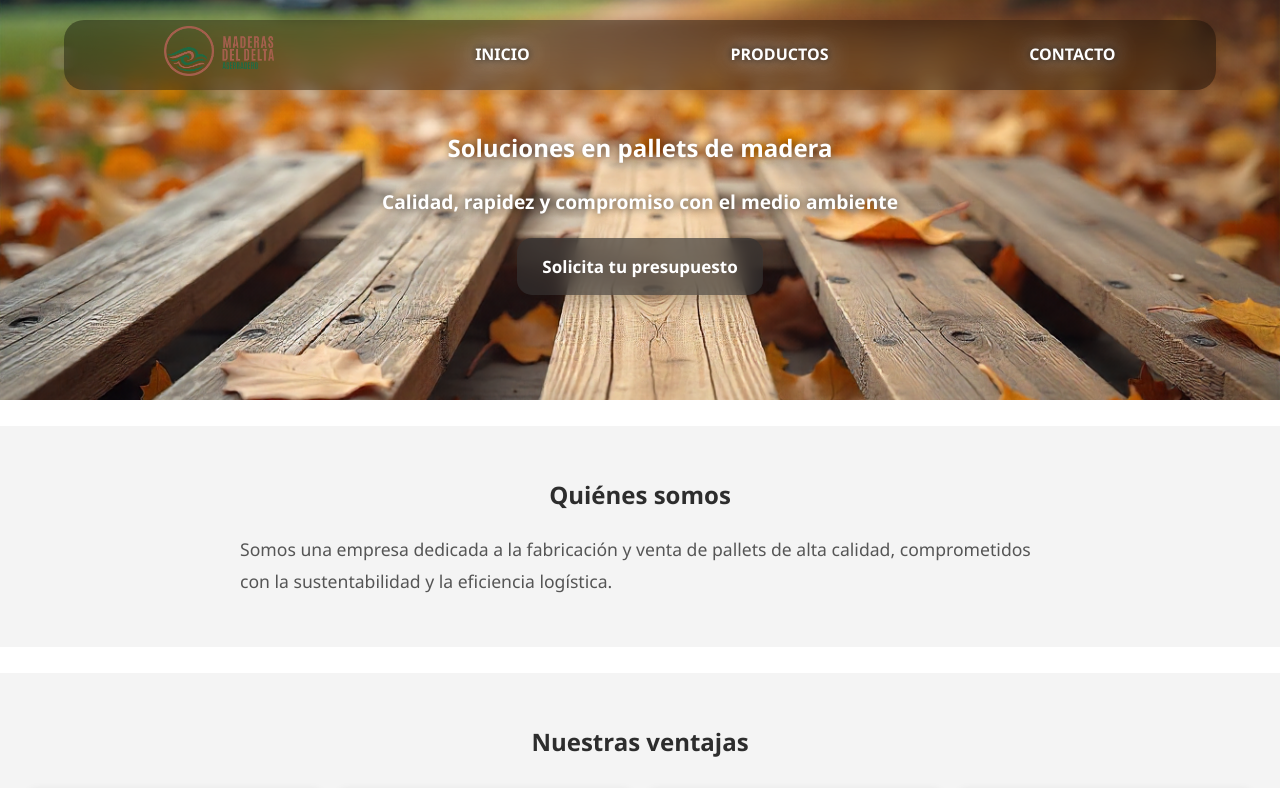
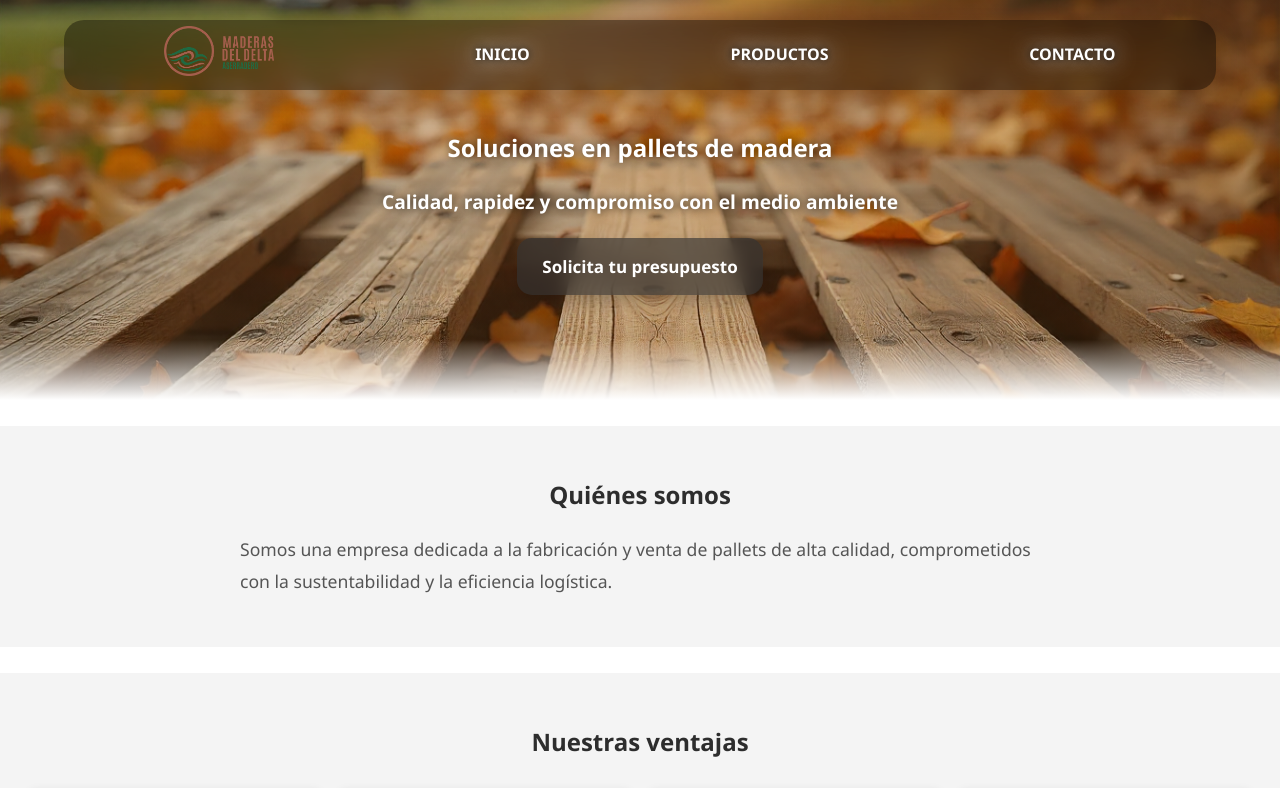
Before and after one commit to maxiporrazzo/Pallets, a plain HTML site: page index.html in a window 1280 px wide. Shown: the top 788 px of the page. Drawn offline with Linux system fonts and the light colour scheme.

Commit message:
Mejora visual en la portada de la web

```diff
--- a/styles.css
+++ b/styles.css
@@ -281,11 +281,9 @@ a{
 }
 
 .logo{
-    height: 50px;
+    height: auto;
     width: 110px;
 }
-
-
 
 h1{
     margin-bottom: 20px;
@@ -306,7 +304,7 @@ h1{
     height: 50vh;
     position: relative;
     z-index: 1;
-    background: url('/src/palletsBackground.png') no-repeat center center/cover;
+    background: linear-gradient(to bottom, rgba(100, 55, 3, 0.321) 85%, rgba(255,255,255,1) 100%), url('/src/palletsBackground.png') no-repeat center center/cover;
 }
 
 .hero p{
```
